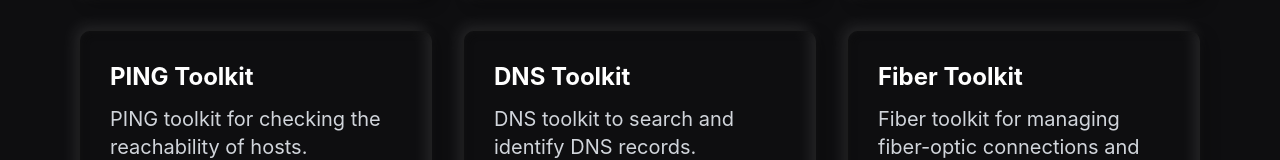
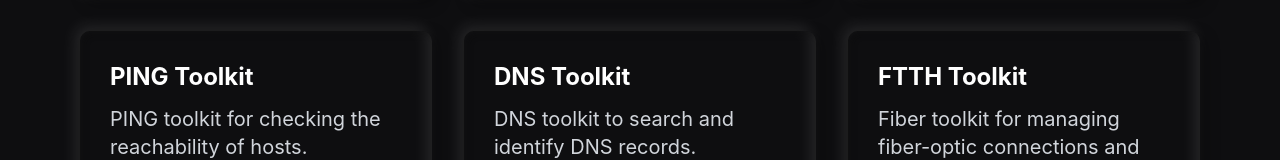
Before and after one commit to sudo-self/NetWise, a Nuxt app: page / in a window 1280 px wide. Shown: the part 421-581 px from the top of the page. Built offline with nearby package versions, Linux system fonts and the light colour scheme; no server answers.

Commit message:
Update index.vue

```diff
--- a/pages/index.vue
+++ b/pages/index.vue
@@ -96,7 +96,7 @@
             <div class="card relative">
             <div class="layout">
               <div class="group">
-                <h2 class="heading">Fiber Toolkit</h2>
+                <h2 class="heading">FTTH Toolkit</h2>
                 <p class="description">Fiber toolkit for managing fiber-optic connections and diagnostics.</p>
               </div>
               <div class="group actions">
```
